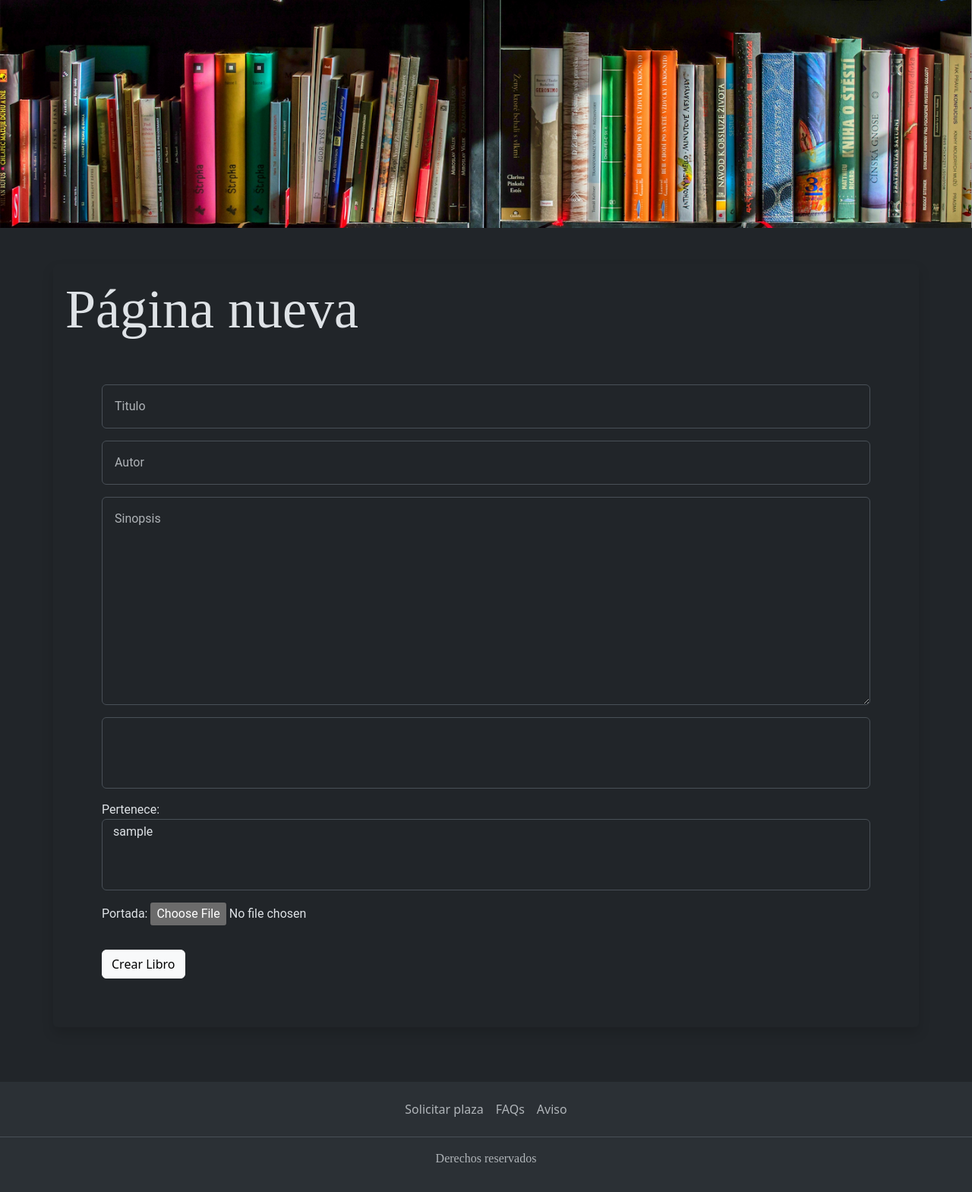
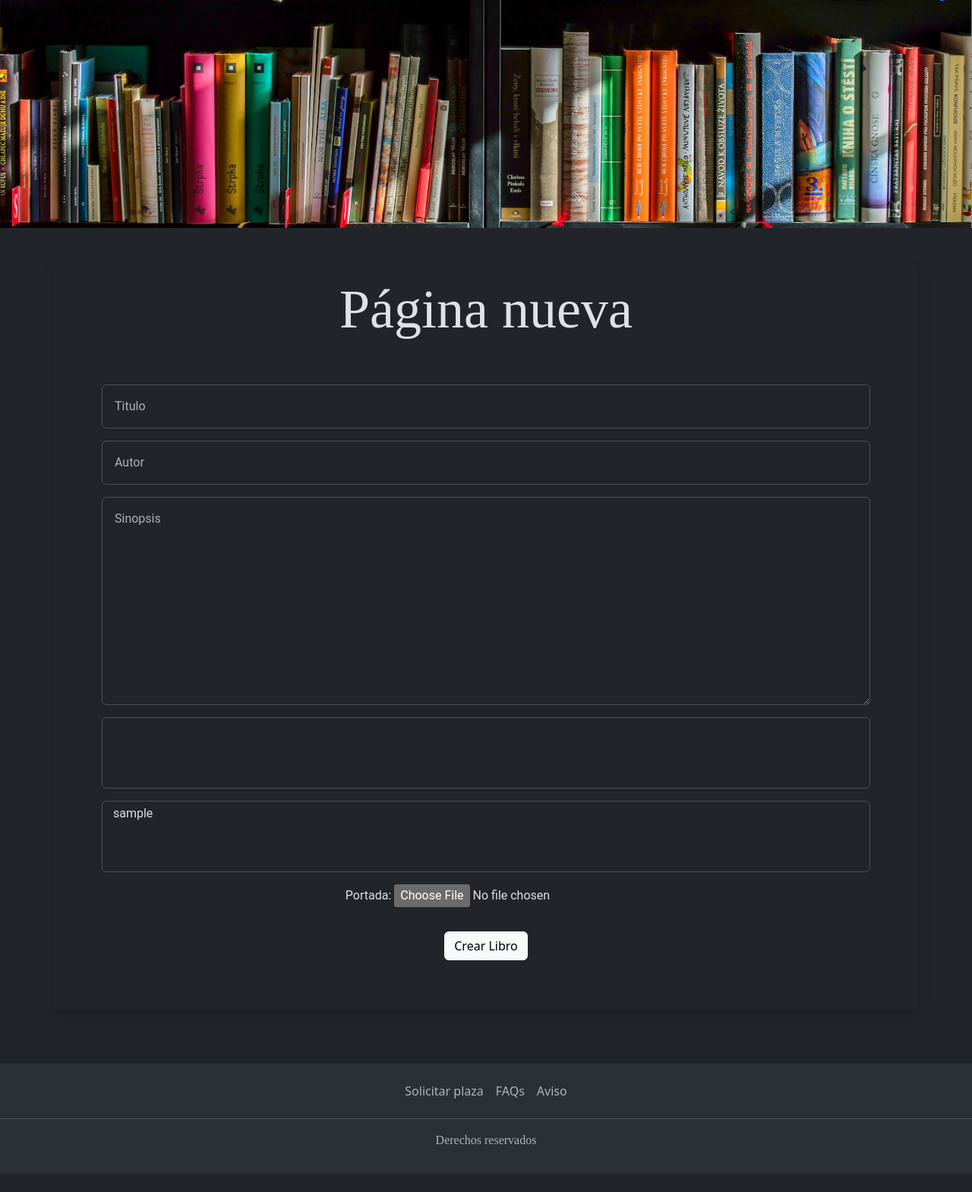
Before and after one commit to luciabalbas/libreria_comun, a Django app: page /books/create/ in a window 1280 px wide. Shown: the part 57-1626 px from the top of the page at 76% size. After the commit the page ends 1563 px from the top, so only its background shows below. Run offline with Django 5.2, Linux system fonts and the light colour scheme; the visitor is signed in with stand-in values (Sample User, id 1); data comes from the database, SQL or seed files in the repository; data that the repository does not hold is empty.

Commit message:
Arreglo de visualización

```diff
--- a/libreria_comun/books/forms.py
+++ b/libreria_comun/books/forms.py
@@ -29,5 +29,5 @@ class BookForm(forms.ModelForm):
             ),
         }
         labels = {
-            'title': '', 'author': '', 'sinopsis': '', 'genres': ''
+            'title': '', 'author': '', 'sinopsis': '', 'genres': '', 'owned': '',
         }
--- a/libreria_comun/books/templates/books/book_form.html
+++ b/libreria_comun/books/templates/books/book_form.html
@@ -3,7 +3,7 @@
 
 {% block content %}
 <div class="container-fluid p-5">
-    <div class="container p-3 shadow rounded mb-4">
+    <div class="container p-3 shadow text-center rounded mb-4">
         <h2 class="display-2">Página nueva</h2>
         <div class="formulario p-5">
             <form action="" method="post" enctype="multipart/form-data" >{% csrf_token %}
```
